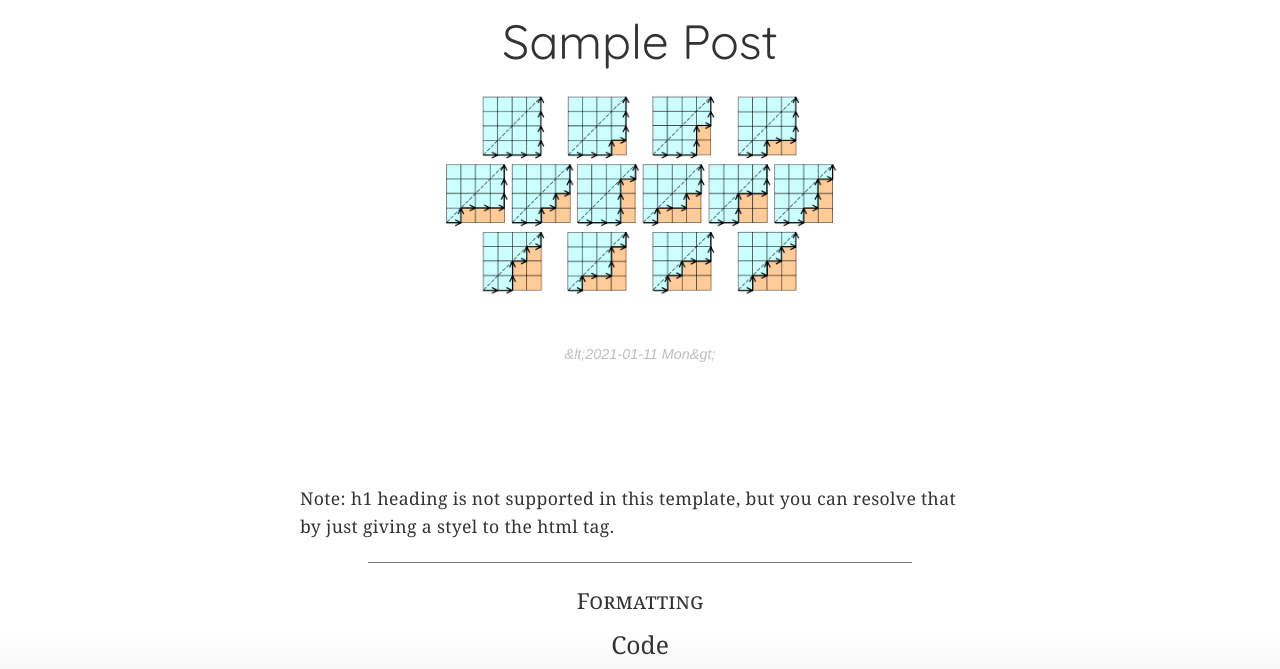
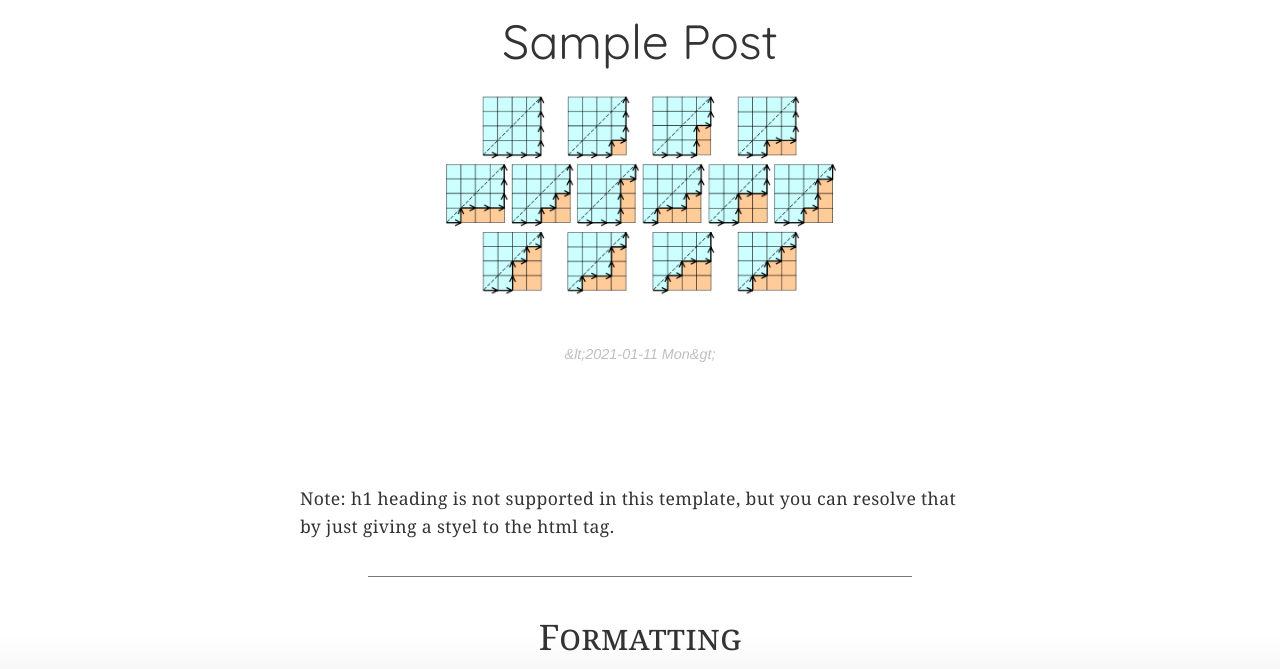
Before and after one commit to tintinthong/tintinthong.github.io, a plain HTML site: page docs/posts/sample-post.html in a window 1280 px wide. Shown: the part 85-754 px from the top of the page. Drawn offline with nearby package versions, Linux system fonts and the light colour scheme.

Commit message:
fix css stuff

```diff
--- a/docs/css/style.css
+++ b/docs/css/style.css
@@ -49,8 +49,8 @@ body {
           justify-content: center; }
 
 h2 {
-  font-family: inherit;
-  font-size: 1.25em;
+  /* font-family: inherit; */
+  font-size: 2em;
   font-variant: small-caps;
   text-align: center;
   width: 80%;
@@ -61,6 +61,7 @@ h2 {
 
 h3 {
   font-size: 1.4em;
+  font-weight: lighter;
   margin: 0.5em 0;
   text-align: center; }
 
--- a/site/css/style.css
+++ b/site/css/style.css
@@ -49,8 +49,8 @@ body {
           justify-content: center; }
 
 h2 {
-  font-family: inherit;
-  font-size: 1.25em;
+  /* font-family: inherit; */
+  font-size: 2em;
   font-variant: small-caps;
   text-align: center;
   width: 80%;
```
